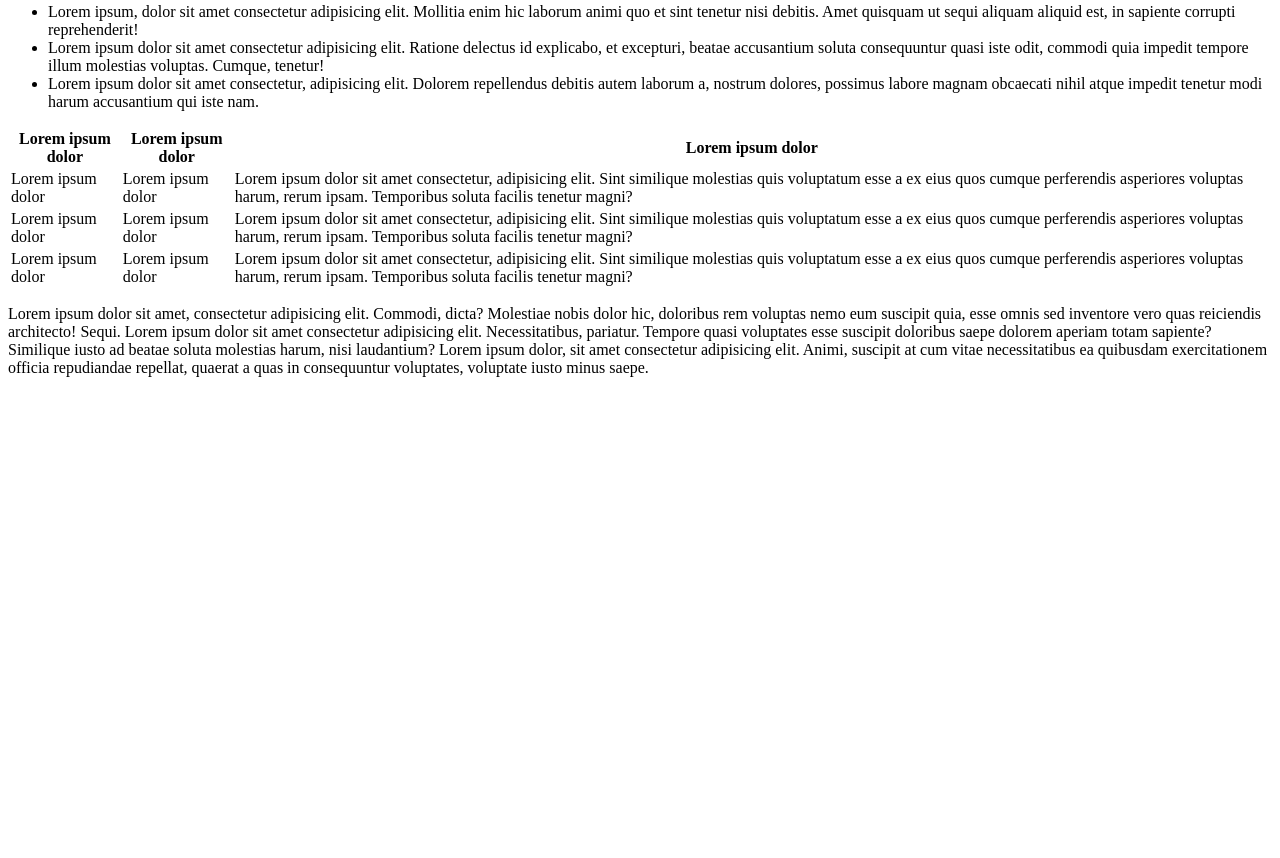
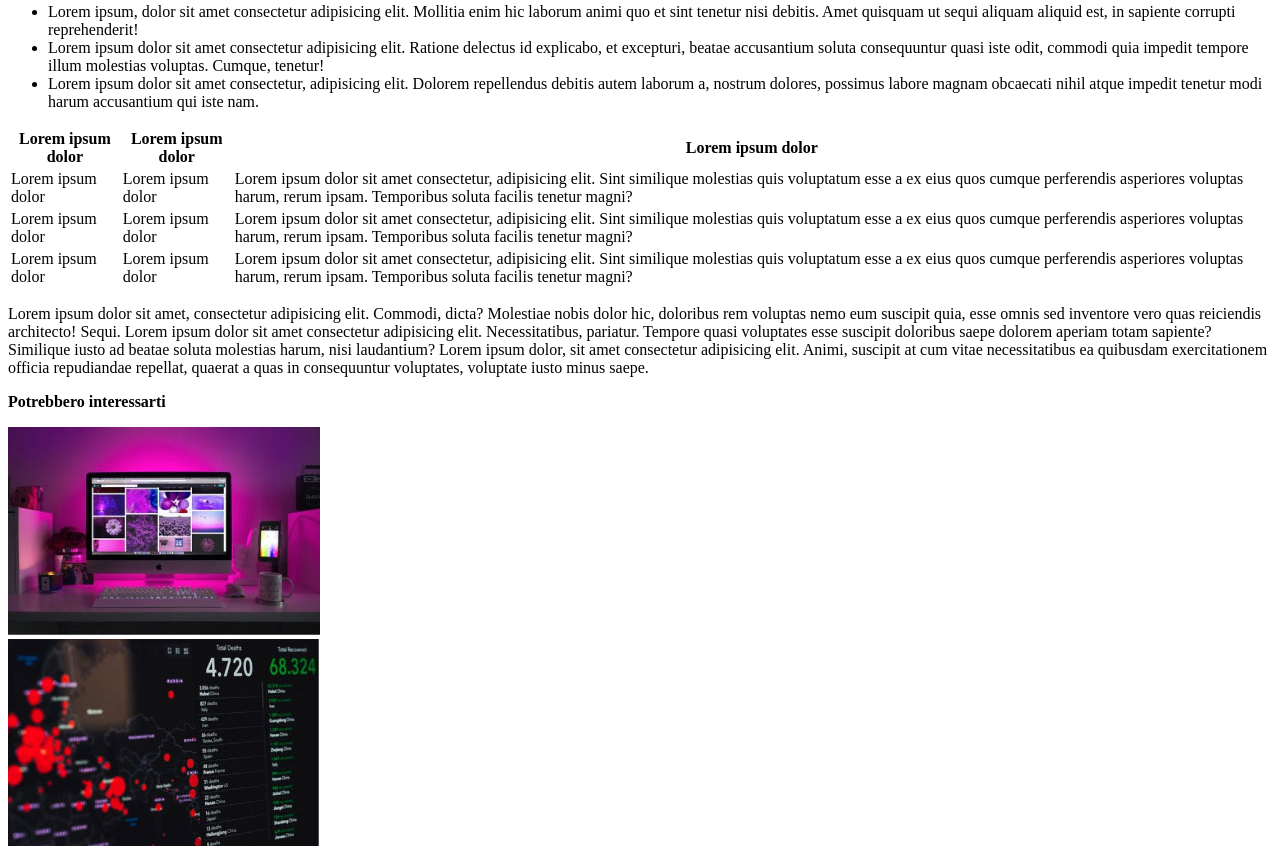
Before and after one commit to PaoloCrescenzi/html-css-booleaner, a plain HTML site: page index.html in a window 1280 px wide. Shown: the part 727-1585 px from the top of the page. Before the commit the page ends 1120 px from the top, so only its background shows below. Drawn offline with Linux system fonts and the light colour scheme.

Commit message:
footer done without css

```diff
--- a/index.html
+++ b/index.html
@@ -74,6 +74,16 @@
     </main>
 
 
-    <footer></footer>
+    <footer>
+        <p><strong>Potrebbero interessarti</strong></p>
+        <div>
+            <img src="img/monitor.jpg" alt="">
+        </div>
+        <div>
+            <img src="img/graph.jpg" alt="">
+        </div>
+
+
+    </footer>
 </body>
 </html>
```
